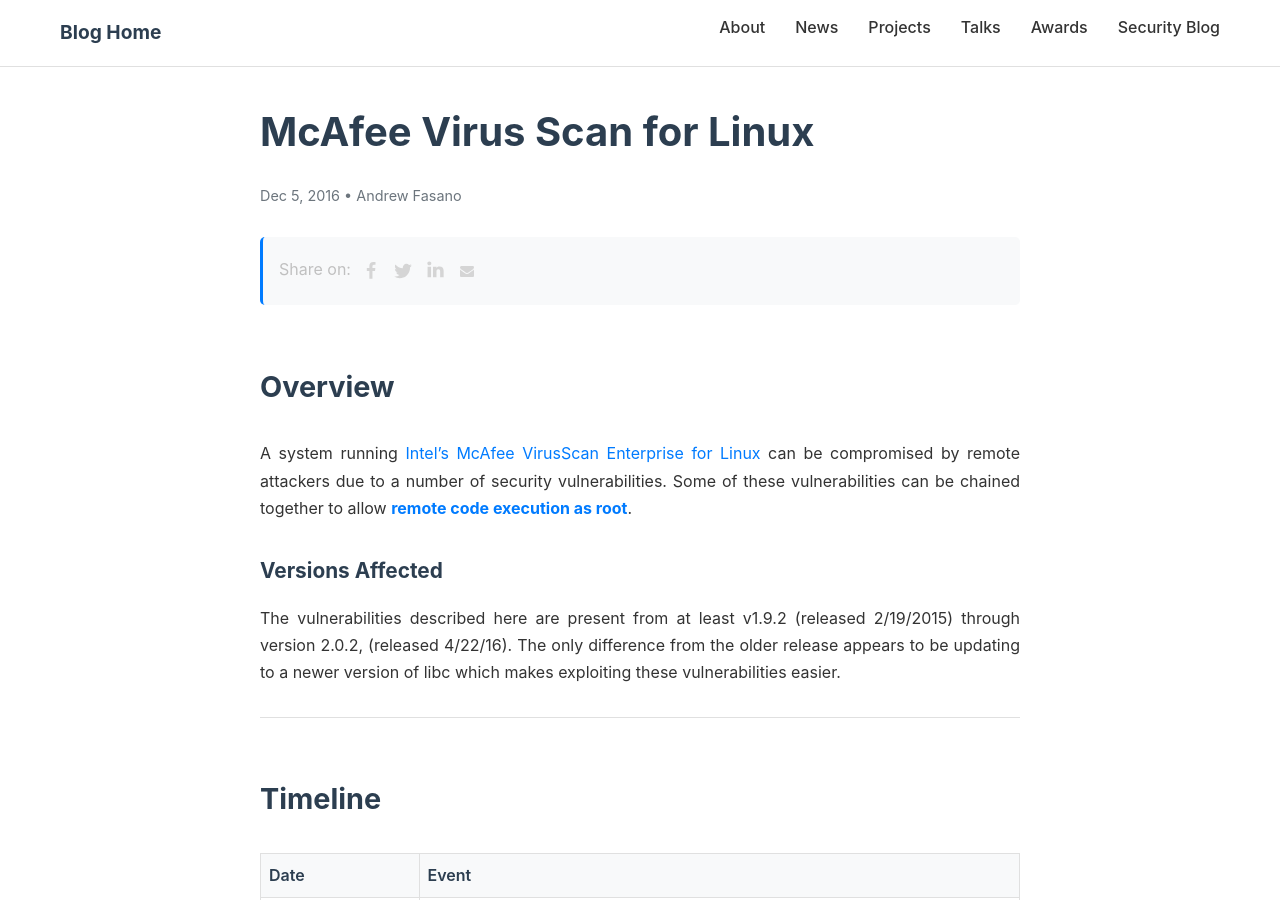
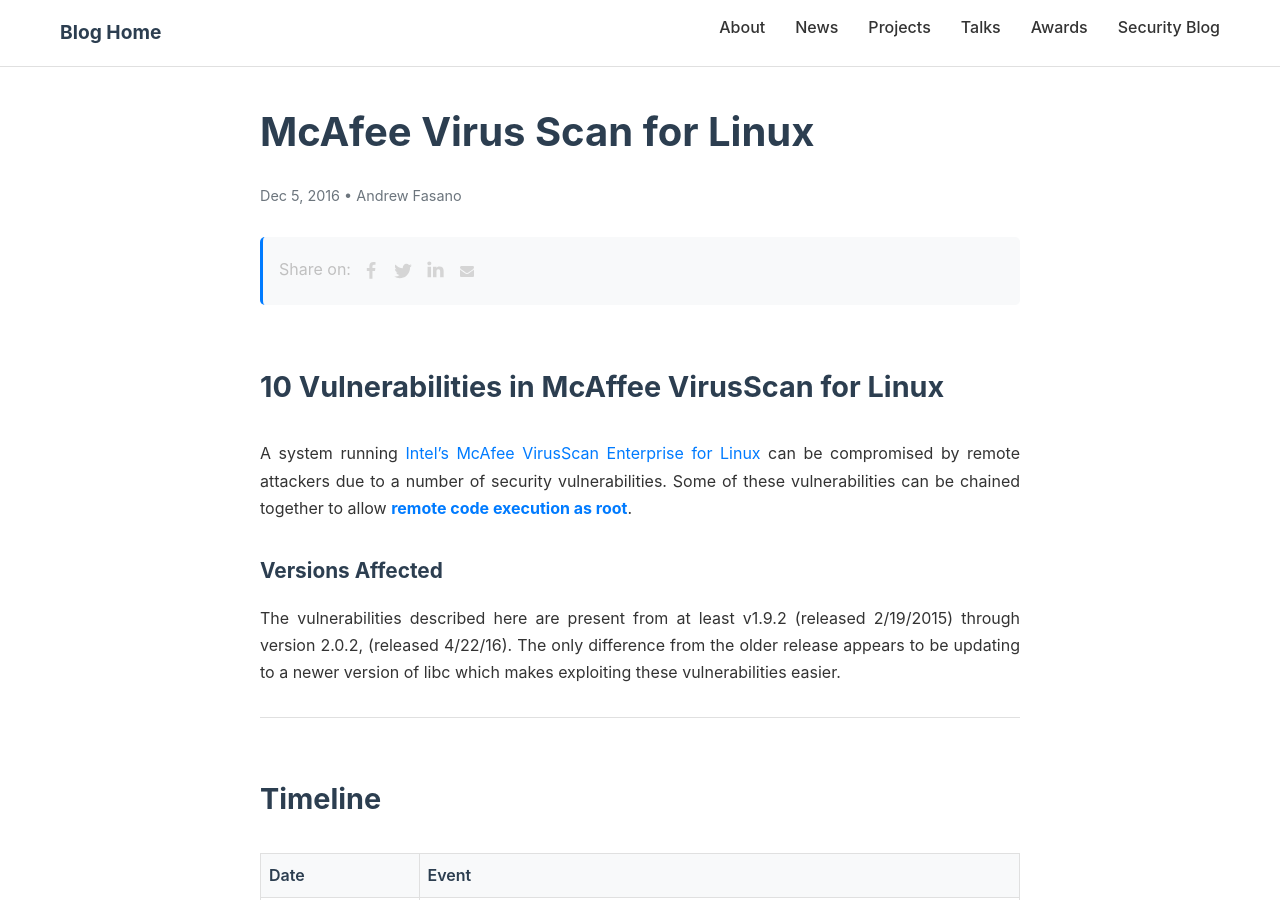
Before and after one commit to AndrewFasano/nation.state.actor, a Jekyll site: the page built from _posts/2016-12-05-mcafee.md, in a window 1280 px wide and 900 px high. Built offline with Jekyll 4.4.1, drawn with Linux system fonts in a browser that asks for light colours; comment, search, counter and statistics services are not loaded.

Commit message:
Fix title

```diff
--- a/_posts/2016-12-05-mcafee.md
+++ b/_posts/2016-12-05-mcafee.md
@@ -6,7 +6,7 @@ author: "Andrew Fasano"
 tags: [Vulnerability Research, McAfee, Linux, CVE]
 ---
 
-## Overview
+## 10 Vulnerabilities in McAffee VirusScan for Linux
 A system running [Intel's McAfee VirusScan Enterprise for Linux](http://www.mcafee.com/us/products/virusscan-enterprise-for-linux.aspx) can be compromised by remote attackers due to a number of security vulnerabilities. Some of these vulnerabilities can be chained together to allow **[remote code execution as root](#root)**.
 
 ### Versions Affected
```
